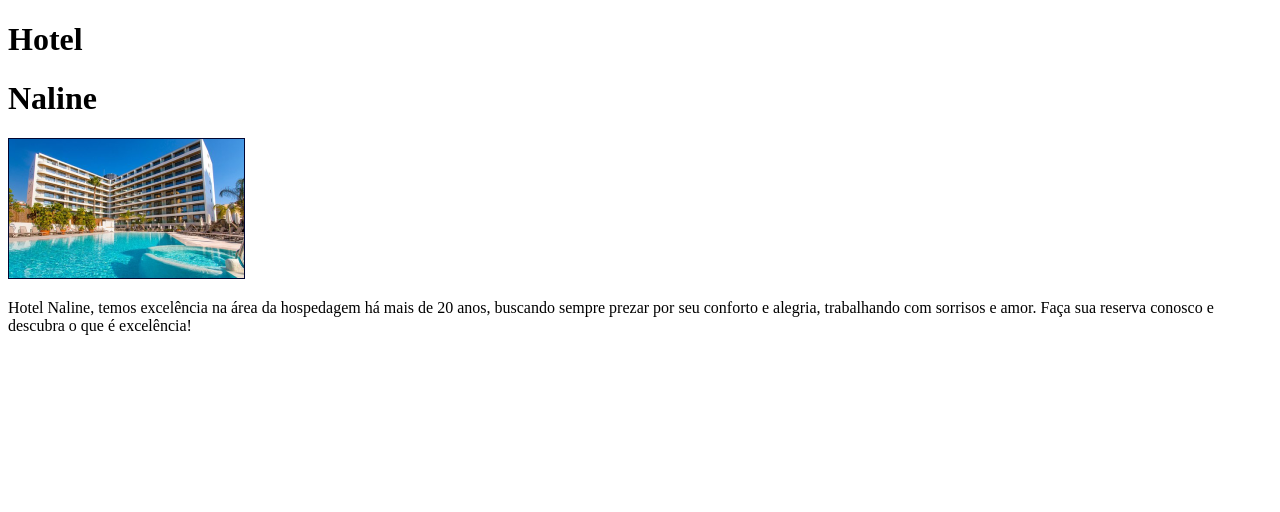
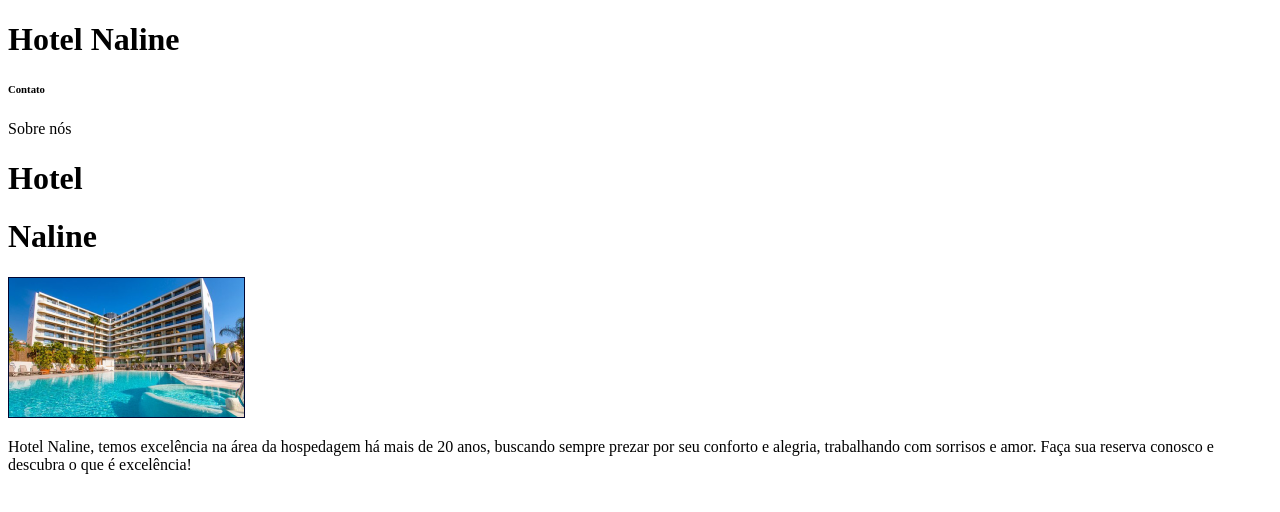
Before and after one commit to analu001/Hotel-Naline, a plain HTML site: page index.html in a window 1280 px wide. Drawn offline with Linux system fonts and the light colour scheme.

Commit message:
....jsjs

```diff
--- a/index.html
+++ b/index.html
@@ -8,7 +8,13 @@
     <title>Hotel Naline</title>
     <link rel="stylesheet" href="./style.css">
 </head>
+
 <body>
+    <!--h para título-->
+    <header>
+        <h1>Hotel Naline </h1>
+        <h6>Contato </h6> <!--Aqui vai começar os botões-->
+        <p>Sobre nós</p> <!--Aqui termina o segundo botão-->
     <h1>Hotel</h1>
     <h1>Naline</h1>
     <!-- inform -->
```
